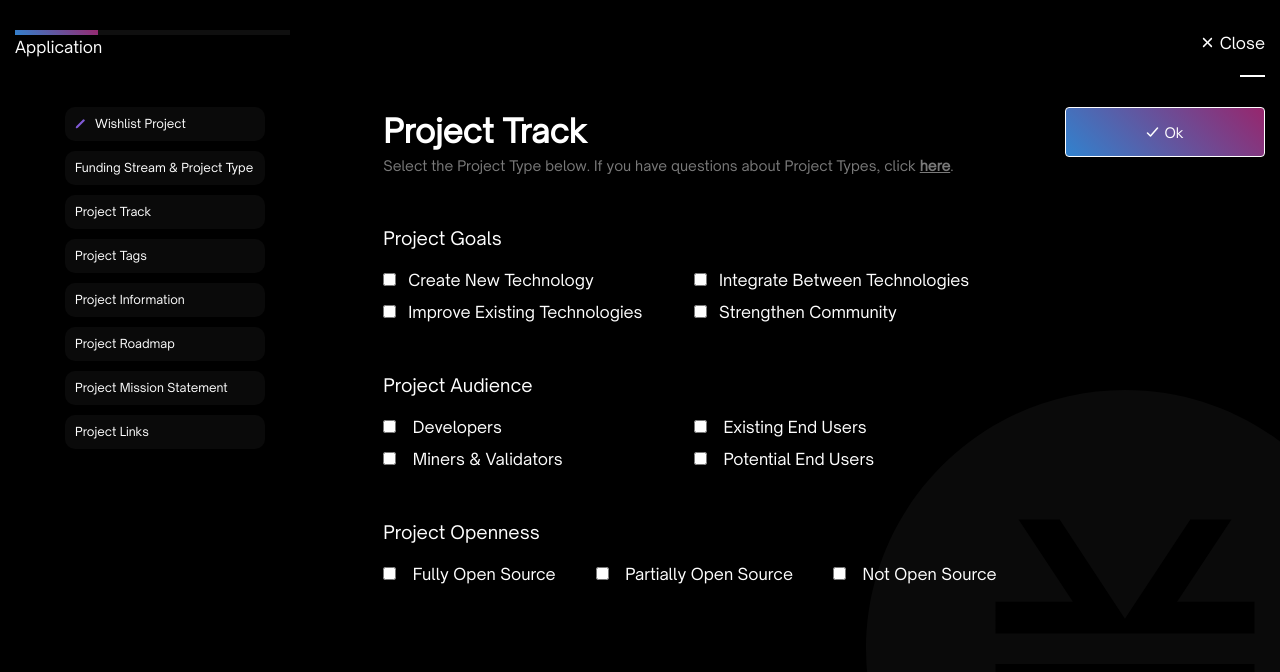
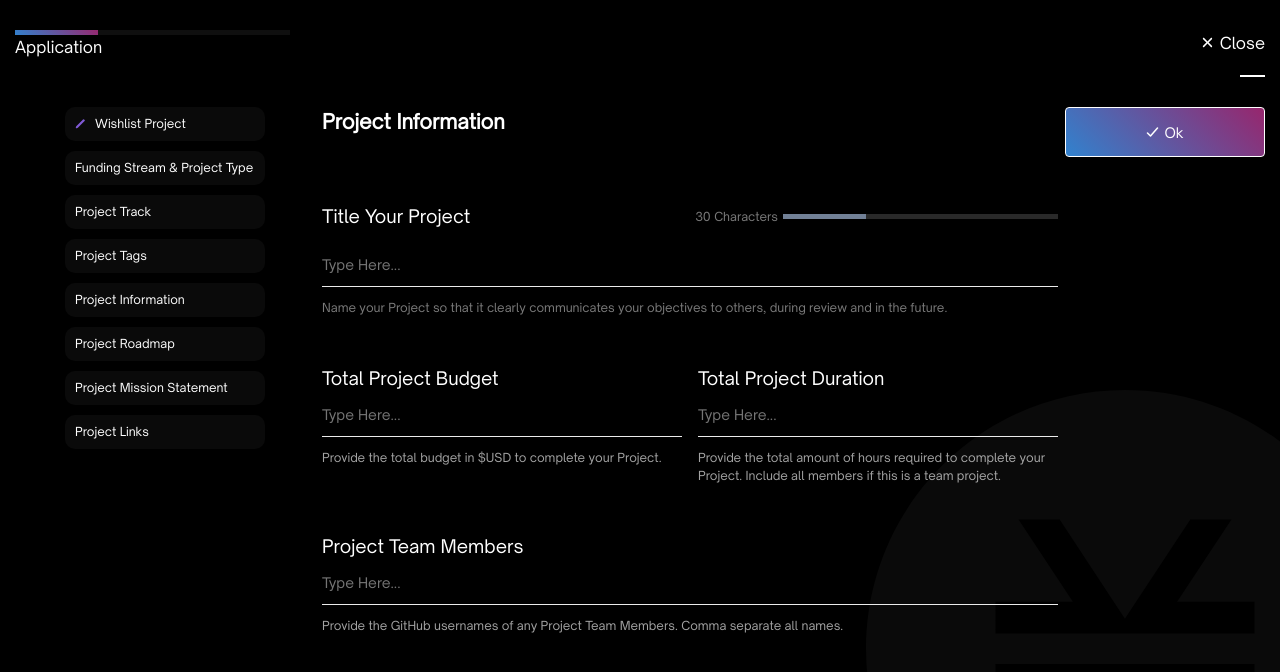
Before and after one commit to stacksgov/grants-dashboard, a Next.js app: page /application in a window 1280 px wide. Shown: the top 672 px of the page. Built offline with nearby package versions, Linux system fonts and the light colour scheme.

Commit message:
project Information component complete

```diff
--- /dev/null
+++ b/components/application/ProjectInformation.js
@@ -0,0 +1,54 @@
+import styles from './ProjectInformation.module.css';
+const ProjectInformation = () => {
+	return (
+		<div className={styles.projectInformationWrapper}>
+			<h1>Project Information</h1>
+			<div>
+				<div className={styles.firstTitle}>
+					<label for="projectTitle">Title Your Project</label>
+					<div className={styles.progressBarWrapper}>
+						<p>30 Characters</p>
+						<div className={styles.progressBar}>
+							<span
+								style={{
+									background: '#718096',
+									width: '30%',
+									height: '100%',
+									display: 'block'
+								}}
+							></span>
+						</div>
+					</div>
+				</div>
+				<input id="projectTitle" placeholder="Type Here..." />
+				<p className={styles.inputDescription}>
+					Name your Project so that it clearly communicates your objectives to others, during review
+					and in the future.
+				</p>
+			</div>
+
+			<div className={styles.secondSection}>
+				<div>
+					<label for="projectBudget">Total Project Budget</label>
+					<input id="projectBudget" type="number" placeholder="Type Here..." />
+					<p>Provide the total budget in $USD to complete your Project.</p>
+				</div>
+				<div>
+					<label for="projectDuration">Total Project Duration</label>
+					<input id="projectDuration" type="number" placeholder="Type Here..." />
+					<p>
+						Provide the total amount of hours required to complete your Project. Include all members
+						if this is a team project.
+					</p>
+				</div>
+			</div>
+			<div className={styles.lastSection}>
+				<label for="teamMembers">Project Team Members</label>
+				<input id="teamMembers" placeholder="Type Here..." />
+				<p>Provide the GitHub usernames of any Project Team Members. Comma separate all names.</p>
+			</div>
+		</div>
+	);
+};
+
+export default ProjectInformation;
--- /dev/null
+++ b/components/application/ProjectInformation.module.css
@@ -0,0 +1,77 @@
+.projectInformationWrapper h1{
+    font-size: 20px;
+    padding-bottom: 66px;
+
+}
+
+.projectInformationWrapper label {
+  font-size: 18px;
+}
+
+.projectInformationWrapper input {
+  border-bottom: 1px solid rgba(255, 255, 255, 0.92);
+  background-color: transparent;
+  border-right: none;
+  border-left: none;
+  border-top: none;
+  padding: 10px 0;
+  color: white;
+  width: 100%;
+}
+
+.projectInformationWrapper input::placeholder{
+  font-size: 14px;
+}
+
+.progressBarWrapper {
+  display: flex;
+  align-items: center;
+  gap: 5px;
+  font-size: 12px;
+  color: rgba(255, 255, 255, 0.48);
+
+}
+
+.progressBar {
+  width: 275px;
+  height: 5px;
+  background-color: rgba(255, 255, 255, 0.16);
+  }
+
+
+.firstTitle {
+  display: flex;
+  align-items: center;
+  justify-content: space-between;
+  gap: 150px;
+  padding-bottom: 12px;
+}
+
+.inputDescription {
+color: rgba(255, 255, 255, 0.48);
+font-size: 12px;
+padding-top: 12px;
+}
+
+.secondSection {
+  padding: 48px 0;
+  display: flex;
+  gap: 16px;
+}
+
+.secondSection div {
+  max-width: 360px;
+}
+
+.secondSection p {
+  padding-top: 12px;
+  font-size: 12px;
+  color: rgba(255, 255, 255, 0.64);
+
+}
+
+.lastSection p {
+  padding-top: 12px;
+  font-size: 12px;
+  color: rgba(255, 255, 255, 0.64)
+}
--- a/pages/application.js
+++ b/pages/application.js
@@ -6,7 +6,8 @@ import OkButton from '../components/application/layout/OkButton';
 // import Wishlist from '../components/application/Wishlist';
 // import FundingStream from '../components/application/FundingStream';
 // import ProjectTrack from '../components/application/ProjectTrack';
-import ProjectTags from '../components/application/ProjectTags';
+// import ProjectTags from '../components/application/ProjectTags';
+import ProjectInformation from '../components/application/ProjectInformation';
 
 const Application = () => {
 	return (
@@ -20,7 +21,8 @@ const Application = () => {
 					{/* <Wishlist /> */}
 					{/* <FundingStream /> */}
 					{/* <ProjectTrack /> */}
-					<ProjectTags />
+					{/* <ProjectTags /> */}
+					<ProjectInformation />
 				</div>
 				<div>
 					<OkButton />
```
